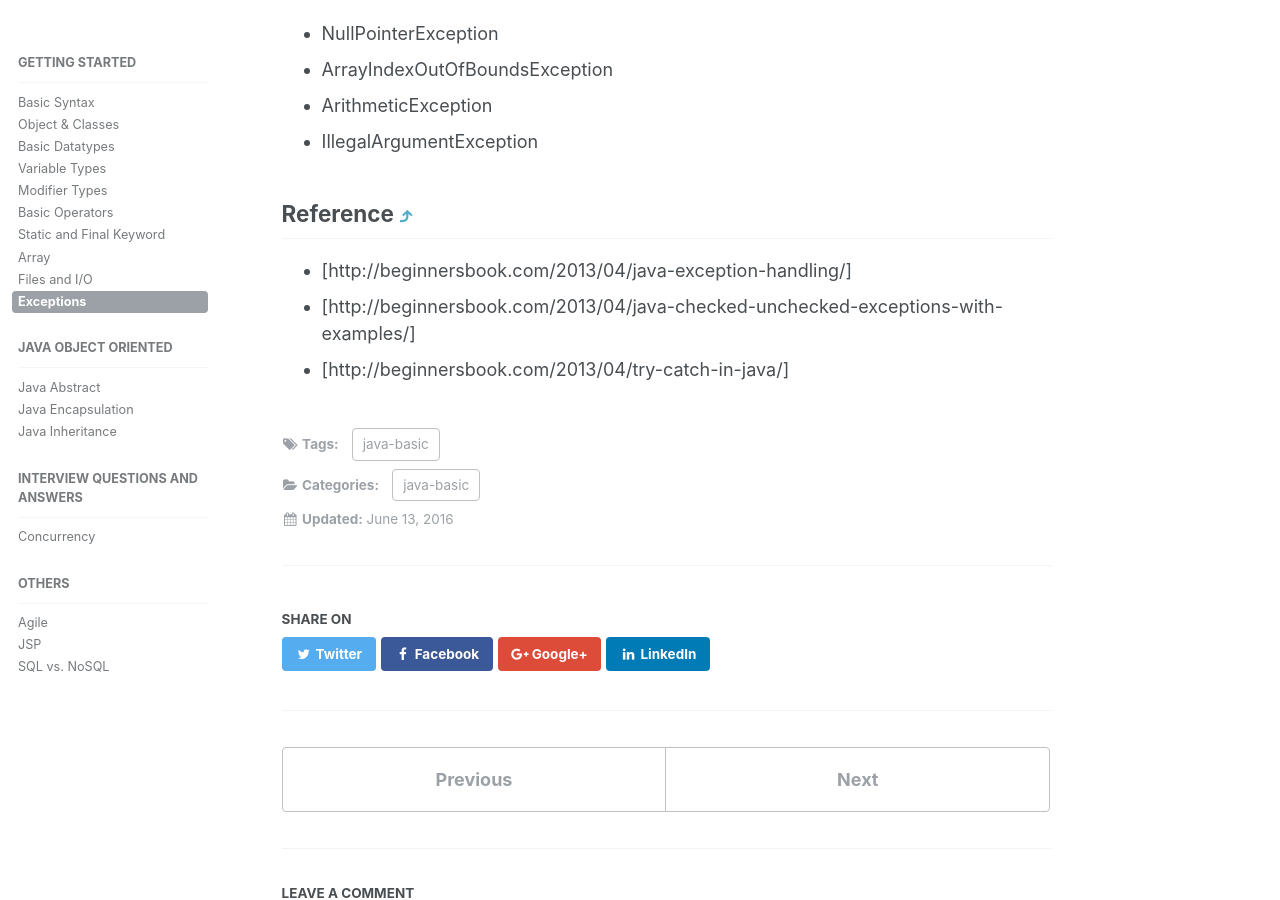
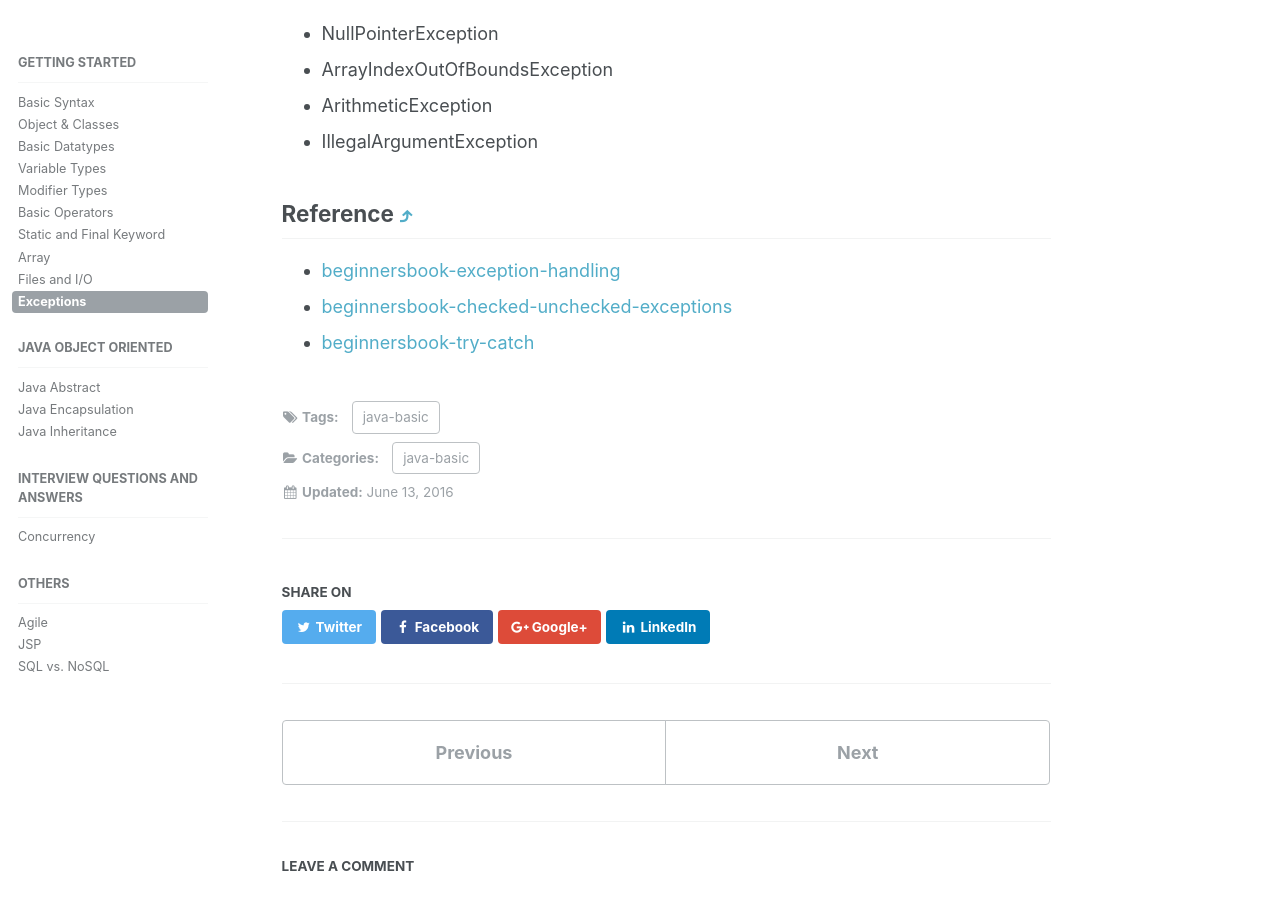
Before and after one commit to sonnyit/java, a Jekyll site: the page built from _posts/2016-06-13-jb-exceptions.md, in a window 1280 px wide and 900 px high, scrolled down 3015 px. Built offline with Jekyll 4.4.1, drawn with Linux system fonts in a browser that asks for light colours; comment, search, counter and statistics services are not loaded; part of the change alters nothing that is shown.

Commit message:
update anchors

```diff
--- a/_posts/2016-06-13-jb-exceptions.md
+++ b/_posts/2016-06-13-jb-exceptions.md
@@ -89,6 +89,6 @@ Here are the few most frequently seen unchecked exceptions –
 * IllegalArgumentException
 
 ## Reference [&#10548;](#tables)
-* [http://beginnersbook.com/2013/04/java-exception-handling/]
-* [http://beginnersbook.com/2013/04/java-checked-unchecked-exceptions-with-examples/]
-* [http://beginnersbook.com/2013/04/try-catch-in-java/]
+* [beginnersbook-exception-handling](http://beginnersbook.com/2013/04/java-exception-handling/)
+* [beginnersbook-checked-unchecked-exceptions](http://beginnersbook.com/2013/04/java-checked-unchecked-exceptions-with-examples/)
+* [beginnersbook-try-catch](http://beginnersbook.com/2013/04/try-catch-in-java/)
```
